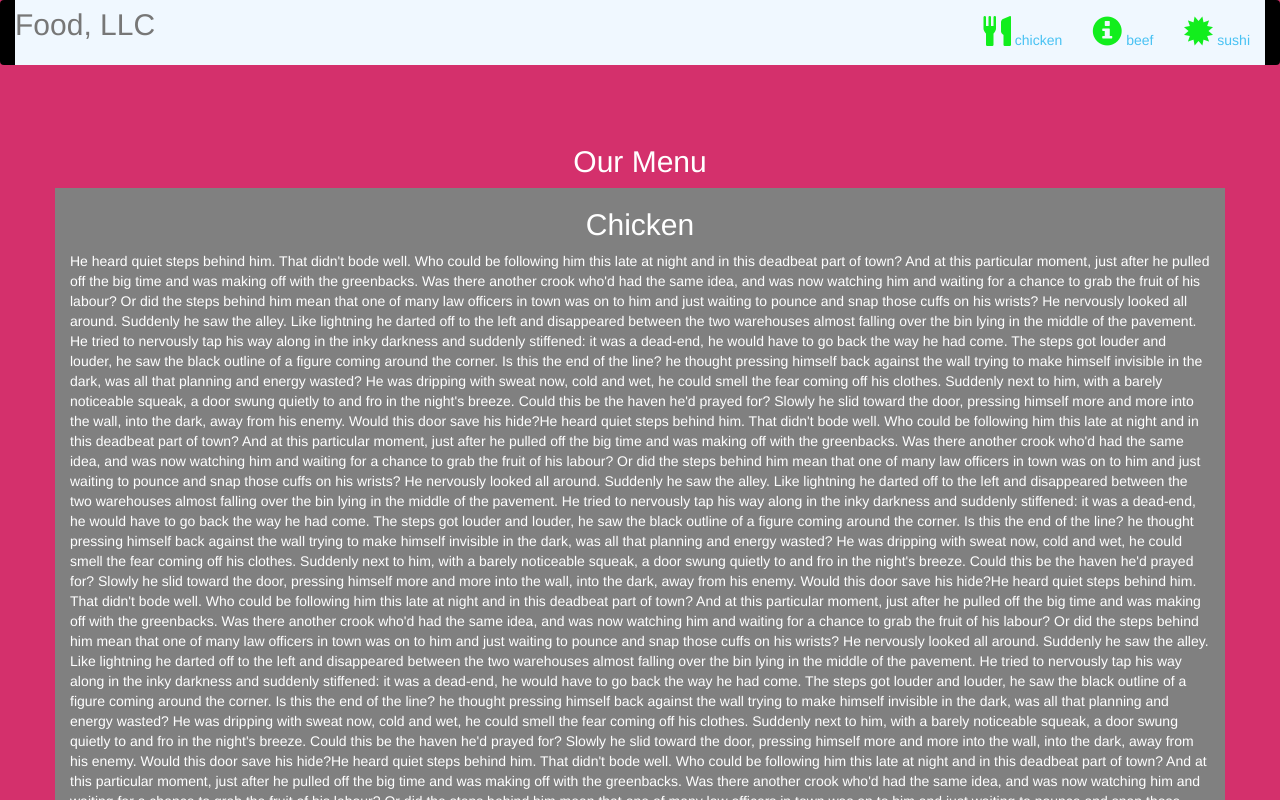
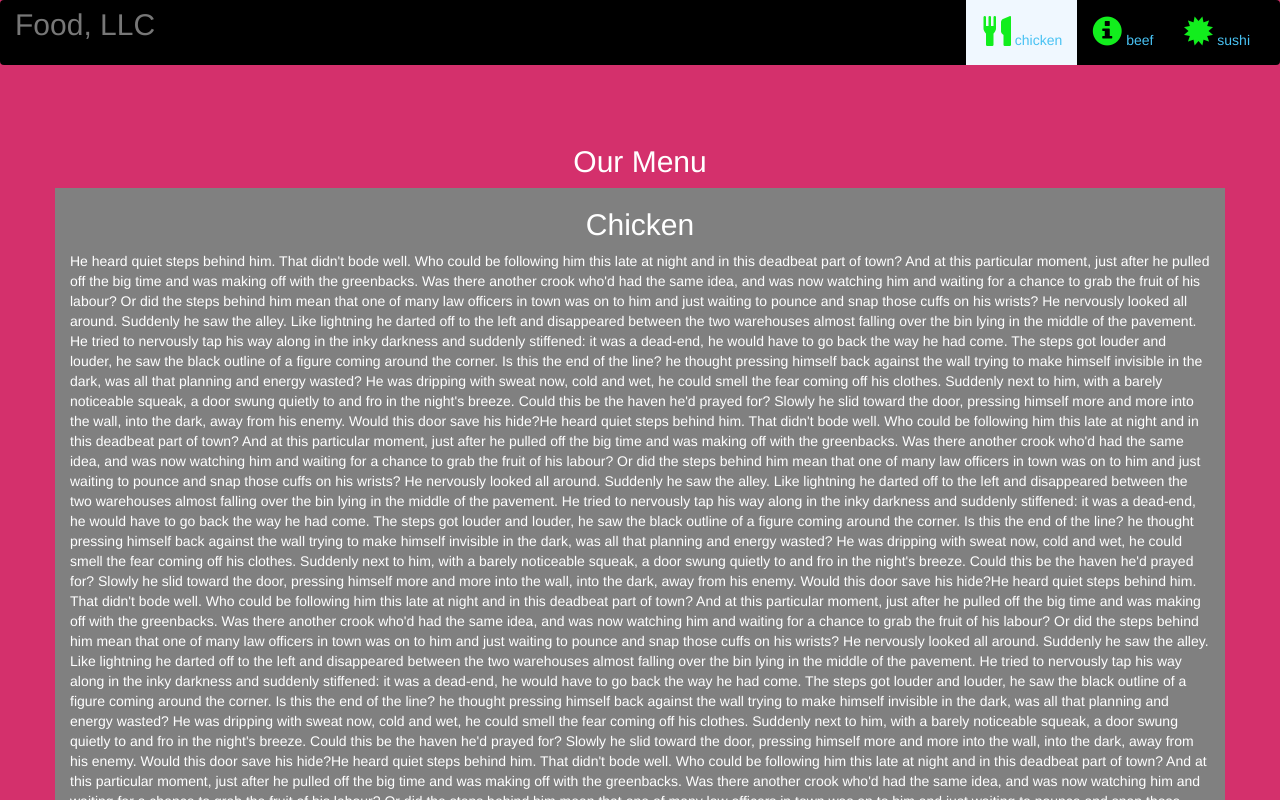
Before and after one commit to chandangt176/chandangt176.github.io, a plain HTML site: page m3ass.html in a window 1280 px wide. In both pictures the pointer is over the link "chicken". Shown: the top 800 px of the page. Drawn offline with nearby package versions, Linux system fonts and the light colour scheme.

Commit message:
Update stylesm3.css

```diff
--- a/stylesm3.css
+++ b/stylesm3.css
@@ -39,7 +39,7 @@ h2{
 #myNavbar ul li a {
 	color: #48c2f3;
 }
-#myNavbar:hover{
+#myNavbar ul li a:hover{
 	background-color: aliceblue;
 	cursor: pointer;
 }
```
